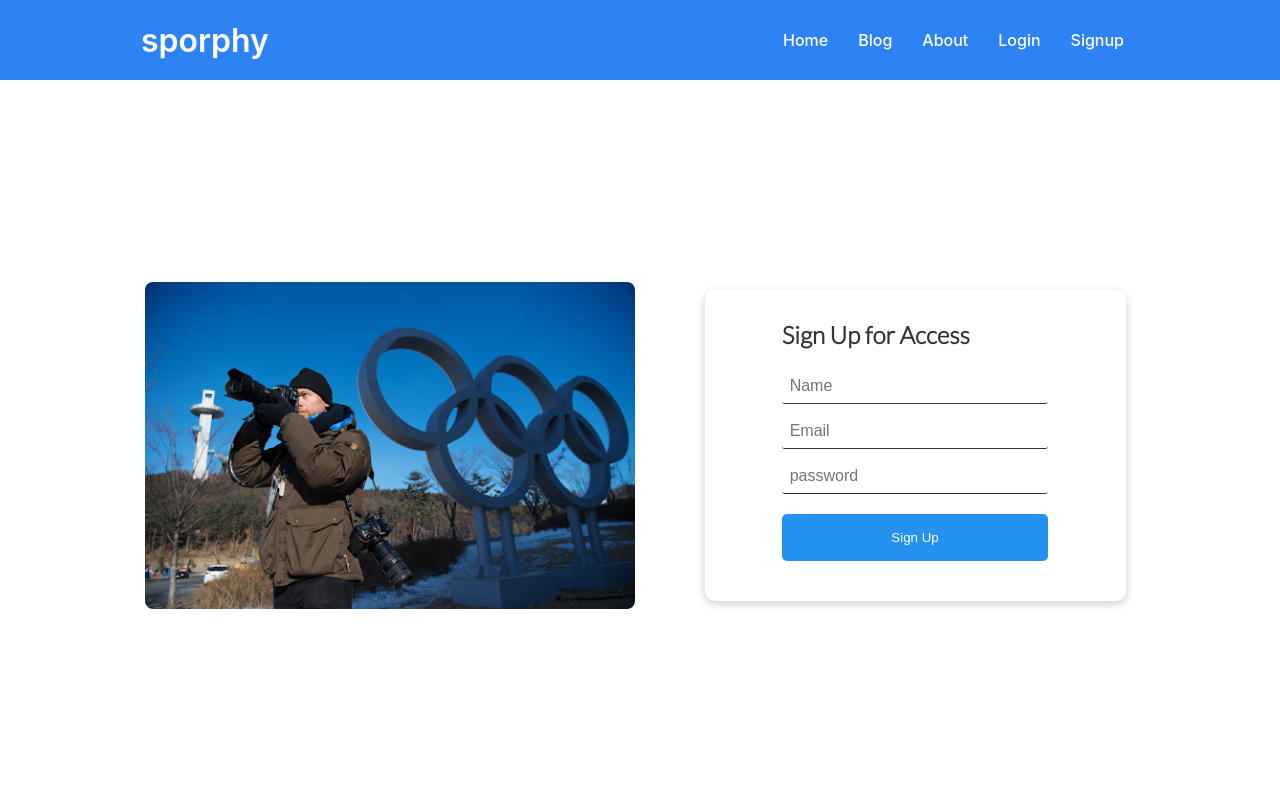
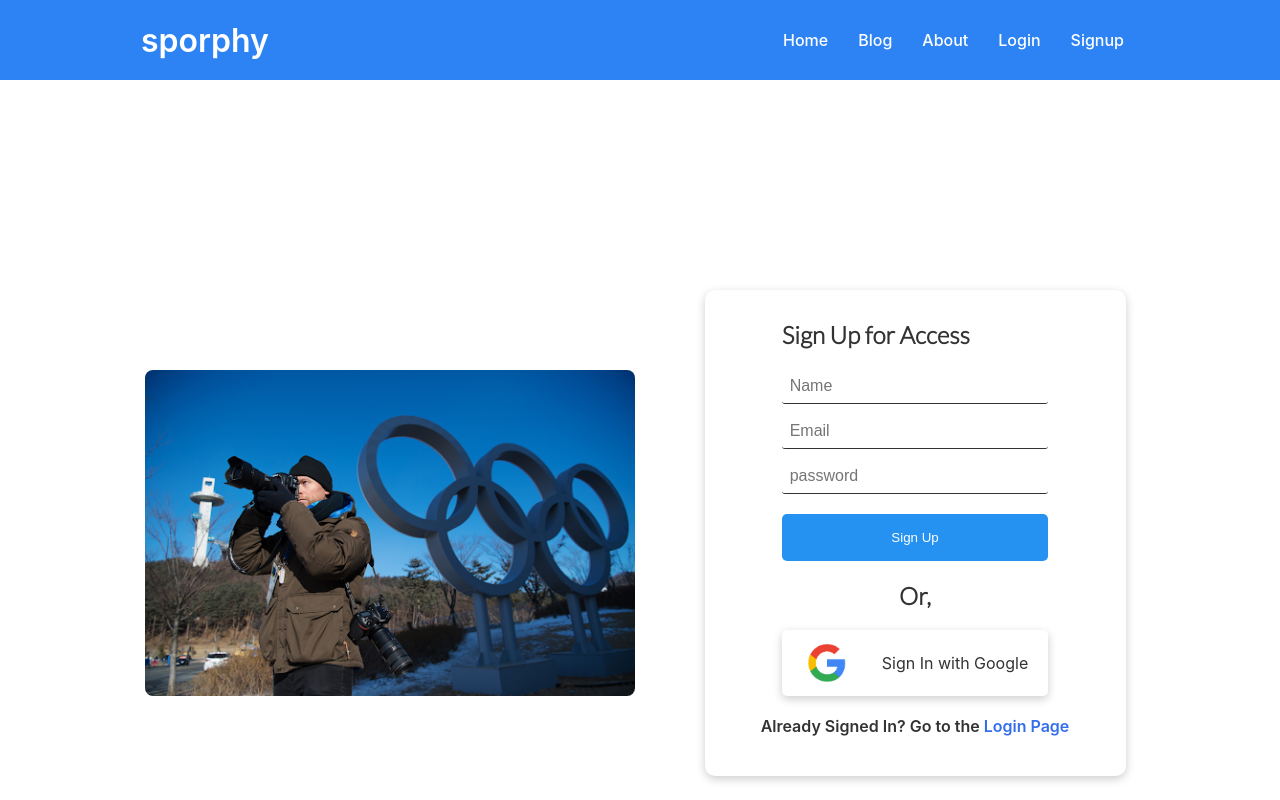
Before and after one commit to niloydey1971/-independent-service-provider, a React (Create React App) app: page /signup in a window 1280 px wide. Shown: the top 800 px of the page. Built offline with nearby package versions, Linux system fonts and the light colour scheme; no server answers.

Commit message:
google auth done

```diff
--- a/src/components/Signup.js
+++ b/src/components/Signup.js
@@ -1,8 +1,9 @@
 import React, { useState } from 'react';
 import auth from '../firebase.init';
 import race2 from '../../src/race2.png'
-import { useCreateUserWithEmailAndPassword, useSendEmailVerification } from 'react-firebase-hooks/auth'
+import { useCreateUserWithEmailAndPassword, useSendEmailVerification, useSignInWithGoogle } from 'react-firebase-hooks/auth'
 import { Link } from 'react-router-dom';
+import google from '../google.png'
 
 const Signup = () => {
 
@@ -14,14 +15,11 @@ const Signup = () => {
 
 
     // destructuring......
-    const [
-        createUserWithEmailAndPassword,
-        user,
-        loading,
-        error,
-    ] = useCreateUserWithEmailAndPassword(auth);
+    const [createUserWithEmailAndPassword] = useCreateUserWithEmailAndPassword(auth);
 
     const [sendEmailVerification] = useSendEmailVerification(auth);
+    // google signIn
+    const [signInWithGoogle] = useSignInWithGoogle(auth);
 
     // chandlesign up btn......
     const handleSignUp = (e) => {
@@ -32,6 +30,8 @@ const Signup = () => {
         })
 
     }
+
+
 
     return (
         <div className='blogshow signup'>
@@ -51,6 +51,12 @@ const Signup = () => {
 
                         <input type="submit" value="Sign Up" className="btn"></input>
                     </form>
+                    <h2 className='text-center'>Or,</h2>
+                    <div className='flex googleSignIn' onClick={() => signInWithGoogle()} >
+                        <img src={google} alt='google'></img>
+                        <p>Sign In with Google</p>
+                    </div>
+                    <p className='switch'>Already Signed In? Go to the <Link className='switch-account' to='/login'>Login Page</Link></p>
                 </div>
 
 
--- a/src/style.css
+++ b/src/style.css
@@ -8,6 +8,10 @@
 
 
 /* all time use */
+
+.text-center{
+    text-align: center;
+}
 .btn {
     background-color: rgb(45, 131, 244);
     color: #fff;
@@ -28,7 +32,7 @@
     transform: scale(0.98);
 }
 
-.btn-text{
+.btn-text {
     color: #fff;
     font-weight: 600;
     size: 1rem;
@@ -69,7 +73,7 @@
 
 }
 
-.grid-two-50{
+.grid-two-50 {
     display: grid;
     grid-template-columns: 50% 45%;
     gap: 60px;
@@ -93,30 +97,30 @@
 }
 
 /* navbar */
-.navbar{
+.navbar {
     background-color: rgb(45, 131, 244);
     height: 80px;
     color: #fff;
 
 }
 
-.navbar .flex{
+.navbar .flex {
     justify-content: space-between;
     overflow: visible;
 }
 
-.navbar .logo{
+.navbar .logo {
     font-weight: 600;
 }
 
 
-.navbar ul{
+.navbar ul {
     display: flex;
     list-style-type: none;
 
 }
 
-.navbar a{
+.navbar a {
     color: #fff;
     padding: 10px;
     margin: 0 5px;
@@ -124,13 +128,13 @@
     text-decoration: none;
 }
 
-.navbar a:hover{
+.navbar a:hover {
     border: 2px solid #fff;
 }
 
 
 /* banner */
-.banner{
+.banner {
     height: 400px;
     background-color: rgb(45, 131, 244);
     color: #fff;
@@ -139,18 +143,18 @@
     padding-top: 100px;
 }
 
-.banner h1{
+.banner h1 {
     font-size: 3rem;
     font-family: 'lato', sans-serif;
     margin-bottom: 15px;
 }
 
-.banner p{
+.banner p {
     font-size: 1rem;
     line-height: 1.6;
 }
 
-.banner .btn{
+.banner .btn {
     margin-top: 20px;
     margin-right: 20px;
     background-color: #fff;
@@ -165,57 +169,59 @@
 
 
 /* service */
-.service{
+.service {
     margin: 100px 0;
 }
 
-.service h1{
+.service h1 {
     text-align: center;
     margin-bottom: 50px;
     font-size: 3rem;
     font-family: 'lato', sans-serif;
 }
 
-.service h1, h2{
+.service h1,
+h2 {
     font-family: 'lato', sans-serif;
 }
-.service h2{
+
+.service h2 {
     margin-top: 18px;
 }
 
 
 
 /* blogshow */
-.blogshow{
+.blogshow {
     margin: 100px 0;
     background-color: aliceblue;
     padding: 100px;
 
 }
 
-.blogshow img{
+.blogshow img {
     width: 100%;
     border-radius: 8px;
 }
 
-.blogshow-text{
+.blogshow-text {
     padding-left: 40px;
 }
 
-.blogshow-text h1{
+.blogshow-text h1 {
     font-family: 'lato';
     font-size: 3rem;
     font-weight: 600px;
     margin-bottom: 15px;
 }
 
-.blogshow-text p{
+.blogshow-text p {
 
     margin-bottom: 15px;
 }
 
 /* signup */
-.blogshow{
+.blogshow {
 
     background-color: rgb(255, 255, 255);
 
@@ -224,19 +230,23 @@
 
 /* input-box */
 
-.form h2, input[type='submit'] {
+.form h2,
+input[type='submit'] {
     margin: 10px auto;
     width: 70%;
     display: block;
     margin-bottom: 20px;
 }
 
-.form input[type='submit']{
+.form input[type='submit'] {
     margin-top: 20px;
     padding: 16px;
     background-color: rgb(37, 146, 242);
 }
-.input-box{
+
+
+
+.input-box {
     display: flex;
     flex-direction: column;
     border: none;
@@ -248,6 +258,45 @@
     padding: 8px;
     margin: 10px auto;
     width: 70%;
+
+}
+
+.googleSignIn {
+    background-color: #fff;
+    color: #333;
+    border-radius: 5px;
+    box-shadow: 0 3px 10px rgba(0, 0, 0, 0.2);
+    padding: 8px 2px;
+    margin: 10px auto;
+    cursor: pointer;
+    width: 70%;
+
+}
+
+
+
+.googleSignIn img {
+    width: 50px;
+    height: 50px;
+    margin-right: 30px;
+}
+
+.googleSignIn p {
+    font-weight: 800px;
+    font-size: 1rem;
+}
+
+.switch{
+    text-align: center;
+    margin: 20px 0;
+    font-weight: 600;
+
+}
+
+
+.switch-account{
+    color: rgb(52, 110, 237);
+    text-decoration: none;
 
 }
 
@@ -272,17 +321,17 @@
 
 
 @media only screen and (max-width: 700px) {
-    .banner{
+    .banner {
         height: 500px;
 
     }
 
-    .banner h1{
+    .banner h1 {
         font-size: 2rem;
 
     }
 
-    .banner p{
+    .banner p {
         font-size: 14px;
     }
 }
```
